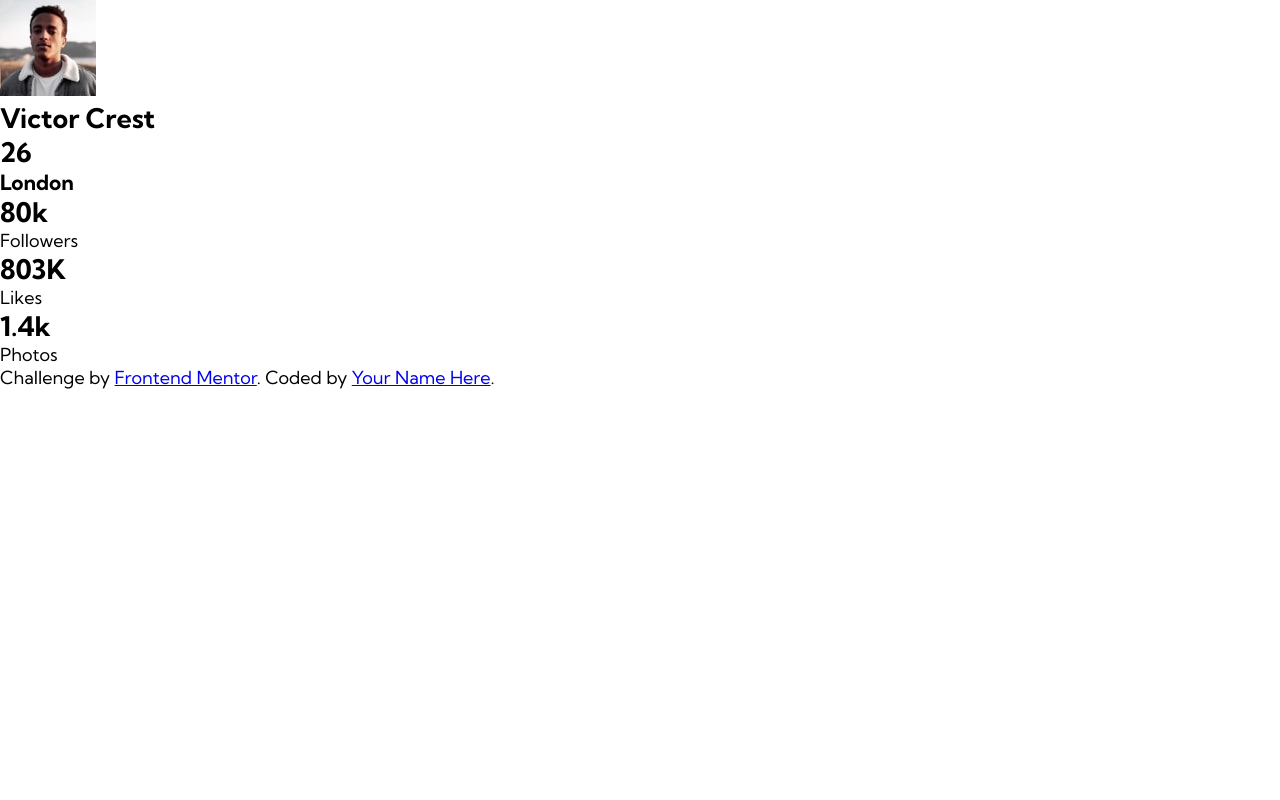
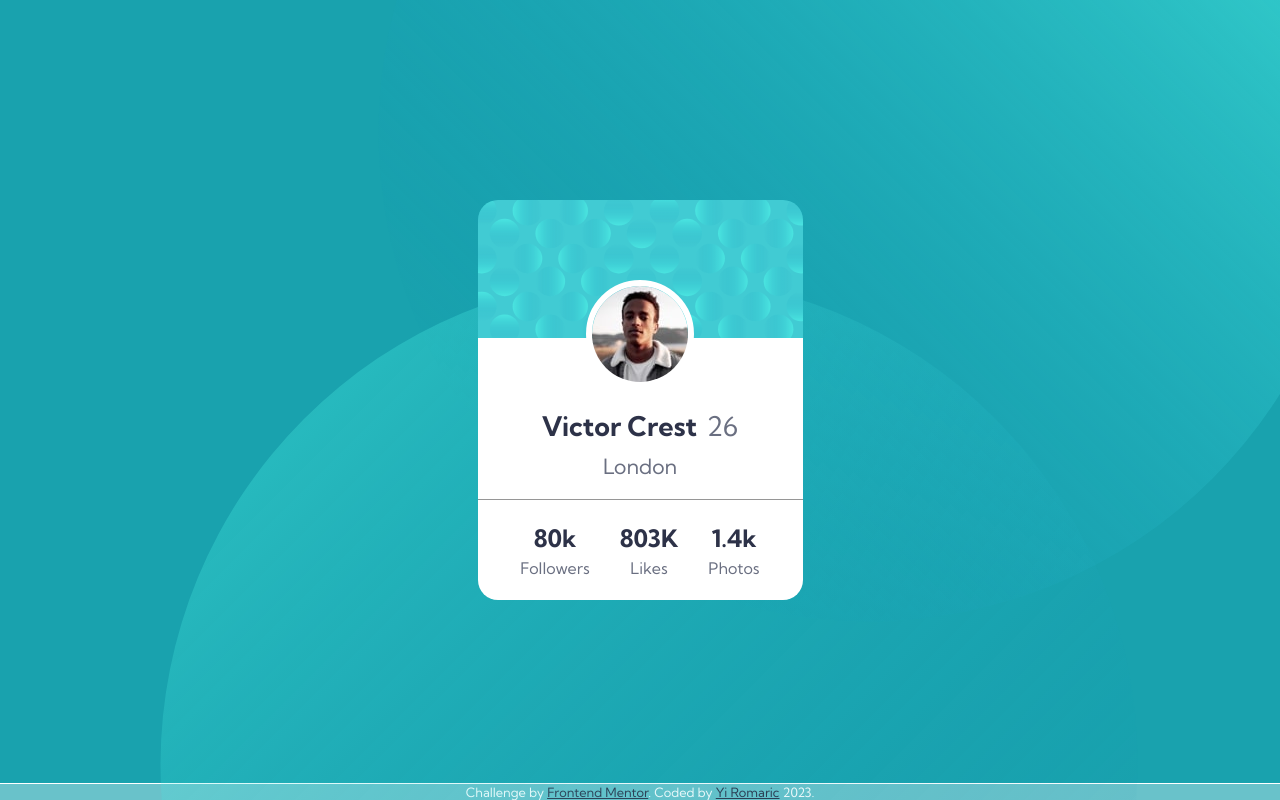
Before and after one commit to Yiroma/profile-card-component-FrontendMENTOR, a plain HTML site: page index.html in a window 1280 px wide. Drawn offline with Linux system fonts and the light colour scheme.

Commit message:
css in progress

```diff
--- a/index.html
+++ b/index.html
@@ -11,14 +11,20 @@
     <link rel="stylesheet" href="style.css" />
   </head>
   <body>
+    <div class="bgTop"></div>
+    <div class="bgBottom"></div>
+
     <section class="card-container">
       <img src="./assets/images/image-victor.jpg" alt="Victor image" class="img-profile" />
-      <div class="name&age-container">
-        <h1>Victor Crest</h1>
-        <h2>26</h2>
+      <div class="name-age-city-container">
+        <div class="name-age-container">
+          <h1 class="userName">Victor Crest</h1>
+          <h2 class="userAge">26</h2>
+        </div>
+        <h3 class="userCity">London</h3>
       </div>
-      <h3>London</h3>
     </section>
+
     <section class="stats-container">
       <div class="followers">
         <h2>80k</h2>
@@ -33,10 +39,11 @@
         <p>Photos</p>
       </div>
     </section>
+
     <footer class="attribution">
       Challenge by
       <a href="https://www.frontendmentor.io?ref=challenge" target="_blank">Frontend Mentor</a>.
-      Coded by <a href="#">Your Name Here</a>.
+      Coded by <a href="https://yiroma.github.io/Portfolio/">Yi Romaric</a> 2023.
     </footer>
   </body>
 </html>
--- a/style.css
+++ b/style.css
@@ -2,12 +2,12 @@
 
 :root {
   /* primary color */
-  --darkCyan: #hsl(185, 75%, 39%);
-  --veryDarkDesaturatedBleu: #hsl(229, 23%, 23%);
-  --darkGrayishBlue: #hsl(227, 10%, 46%);
+  --darkCyan: hsl(185, 75%, 39%);
+  --veryDarkDesaturatedBleu: hsl(229, 23%, 23%);
+  --darkGrayishBlue: hsl(227, 10%, 46%);
 
   /* neutral color */
-  --darkGray: #hsl(0, 0%, 59%);
+  --darkGray: hsl(0, 0%, 59%);
 }
 
 * {
@@ -19,6 +19,122 @@
 body {
   font-size: 1.125rem; /* 18px */
   font-family: "Kumbh Sans", sans-serif;
+  background-color: var(--darkCyan);
+  color: var(--veryDarkDesaturatedBleu);
+  width: 100vw;
+  height: 100vh;
+  display: flex;
+  flex-direction: column;
+  align-items: center;
+  justify-content: center;
+}
+
+.bgTop {
+  background-image: url(/assets/images/bg-pattern-top.svg);
+  background-repeat: no-repeat;
+  background-position: 125% 200%;
+  position: fixed;
+  width: 100%;
+  height: 100%;
+  z-index: 1;
+}
+
+.bgBottom {
+  background-image: url(/assets/images/bg-pattern-bottom.svg);
+  background-repeat: no-repeat;
+  background-position: 160px 275px;
+  position: fixed;
+  width: 100%;
+  height: 100%;
+  z-index: 1;
+}
+
+.card-container {
+  width: 325px;
+  height: 300px;
+  border-radius: 20px 20px 0 0;
+  background-image: url(/assets/images/bg-pattern-card.svg);
+  display: flex;
+  flex-direction: column;
+  align-items: center;
+  justify-content: center;
+  z-index: 2;
+}
+
+.img-profile {
+  border: 6px solid white;
+  border-radius: 50%;
+  position: relative;
+  top: 80px;
+}
+
+.name-age-city-container {
+  display: flex;
+  flex-direction: column;
+  justify-content: flex-end;
+  align-items: center;
+  width: 325px;
+  height: 162px;
+  background-color: white;
+  margin-top: 30px;
+  padding-bottom: 20px;
+  border-bottom: 1px solid var(--darkGray);
+}
+
+.name-age-container {
+  display: flex;
+  margin: 20px 0 10px 0;
+}
+
+.userName {
+  margin: 0 10px 0 0;
+}
+
+.userAge,
+.userCity {
+  color: var(--darkGrayishBlue);
+  font-weight: 400;
+}
+
+.stats-container {
+  background-color: white;
+  width: 325px;
+  height: 100px;
+  border-radius: 0 0 20px 20px;
+  display: flex;
+  justify-content: center;
+  align-items: center;
+  z-index: 2;
+}
+
+.followers,
+.likes,
+.photos {
+  display: flex;
+  flex-direction: column;
+  align-items: center;
+  margin: 0 15px;
+  font-size: 1rem;
+}
+
+p {
+  color: var(--darkGrayishBlue);
+  margin: 5px 0 0 0;
+}
+
+footer {
+  position: fixed;
+  bottom: 0;
+  color: white;
+  font-size: 0.8rem;
+  background-color: rgba(255, 255, 255, 0.35);
+  border-top: 1px solid white;
+  width: 100%;
+  text-align: center;
+}
+
+a {
+  color: var(--veryDarkDesaturatedBleu);
 }
 
 @media screen and (min-width: 374px) {
```
